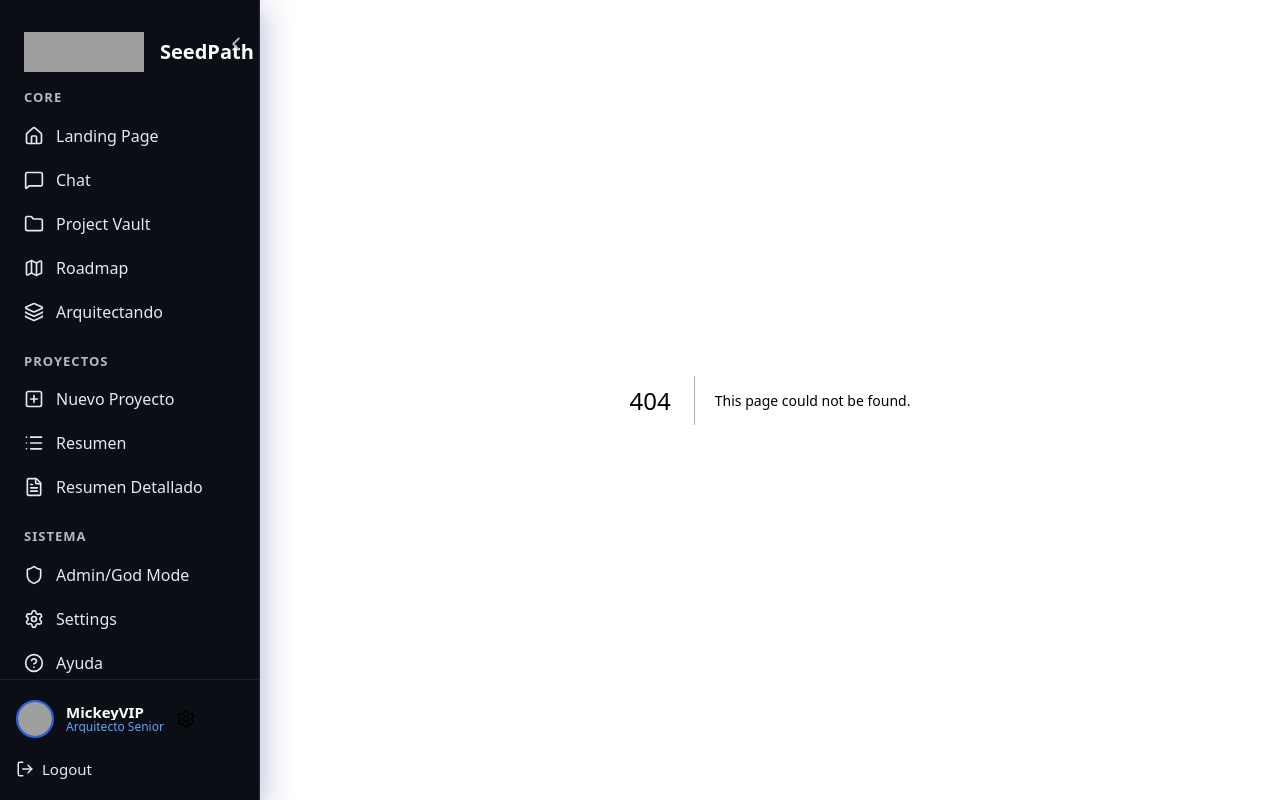
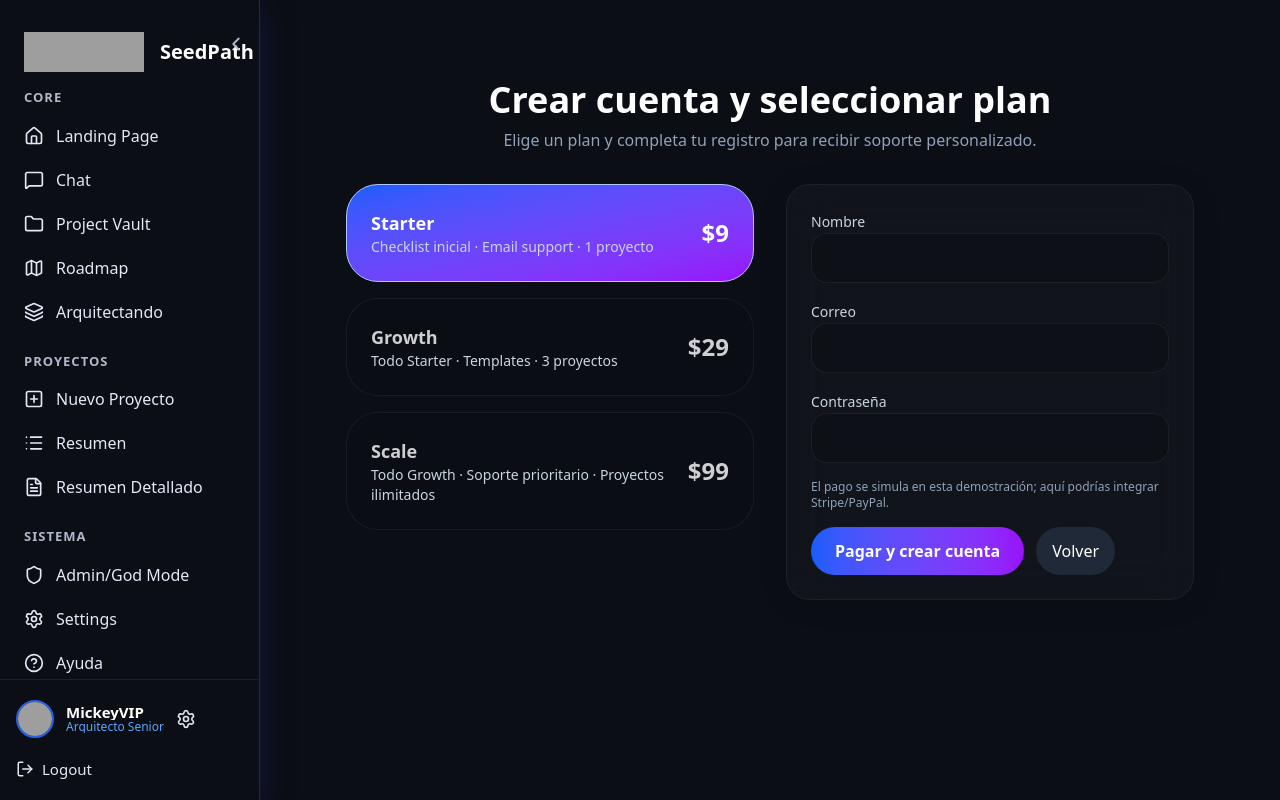
Before and after one commit to Mickey-VIP/seedpath-web, a Next.js app: page /onboarding/register in a window 1280 px wide. Before the commit this address had no page. Built offline with nearby package versions, Linux system fonts and the light colour scheme; grey boxes are pictures that could not be loaded.

Commit message:
cuestionario 2 y creación de perfil

```diff
--- /dev/null
+++ b/src/app/onboarding/advanced/page.tsx
@@ -0,0 +1,82 @@
+"use client";
+
+import { useEffect, useState } from 'react';
+import { useRouter } from 'next/navigation';
+
+const QUESTIONS2: string[] = [
+  'Necesito números, no intenciones. ¿Cuántas personas del perfil exacto de tu cliente objetivo tienes identificadas hoy — con nombre, cargo y empresa — a las que puedas mandarles un mensaje esta semana? Si la respuesta es menos de 10, dime por qué y qué canal usarías para conseguirlas.',
+  'Seamos reales con la cartera: Si hoy tuvieras que pagar el servidor web, el dominio, herramientas o campañas de validación, ¿cuál es tu presupuesto máximo mensual en dólares que estás dispuesto a quemar de tu propio bolsillo antes de tirar la toalla?',
+  '¿Cuál es la acción específica y mínima que tu cliente tiene que hacer para que tú cobres? Descríbela en una sola oración operativa. No me digas "cuando vean el valor" — dime el trigger exacto: ¿qué hace, cuándo, y qué le cobras en ese momento?',
+  'Imagínate que tu producto ya está en vivo y un cliente entra. Describe paso a paso cómo sería su experiencia en los primeros 3 minutos. ¿Qué botón pica, qué información mete y qué resultado le entregas en la pantalla?',
+  'Habilidades y restricciones, sin filtro: ¿qué puedes construir tú solo hoy — código, diseño, ventas, contenido — y qué necesitas de alguien más para llegar a tu primer cliente pagando? Si tienes socios o equipo, dime quiénes son y qué hacen en términos concretos.'
+];
+
+export default function AdvancedPage() {
+  const router = useRouter();
+  const [answers, setAnswers] = useState<string[]>(() => {
+    if (typeof window !== 'undefined') {
+      const saved = localStorage.getItem('onboarding_advanced_answers_v1');
+      if (saved) {
+        try {
+          const parsed = JSON.parse(saved);
+          if (Array.isArray(parsed) && parsed.length === QUESTIONS2.length) return parsed;
+        } catch (e) {}
+      }
+    }
+    return Array(QUESTIONS2.length).fill('');
+  });
+
+  useEffect(() => {
+    try {
+      localStorage.setItem('onboarding_advanced_answers_v1', JSON.stringify(answers));
+    } catch (e) {}
+  }, [answers]);
+
+  function updateAnswer(i: number, v: string) {
+    setAnswers((prev) => {
+      const c = [...prev];
+      c[i] = v;
+      return c;
+    });
+  }
+
+  function handleSubmit(e: React.FormEvent) {
+    e.preventDefault();
+    try {
+      localStorage.setItem('onboarding_advanced_completed_at', String(Date.now()));
+    } catch (e) {}
+    router.push('/dashboard');
+  }
+
+  return (
+    <div className="bg-surface-container-lowest text-on-surface font-body min-h-screen selection:bg-primary-container/30">
+      <main className="max-w-4xl mx-auto px-6 py-20">
+        <div className="mb-8 text-center">
+          <h1 className="text-4xl font-bold font-headline text-white">Cuestionario Avanzado</h1>
+          <p className="text-slate-400 mt-2">Responde con datos y ejemplos concretos — esto nos ayudará a priorizar acciones.</p>
+        </div>
+
+        <form onSubmit={handleSubmit} className="space-y-6">
+          {QUESTIONS2.map((q, i) => (
+            <div key={i} className="glass-card p-6 rounded-2xl">
+              <div className="text-sm text-slate-300 mb-3">Pregunta {i + 1}</div>
+              <div className="text-lg font-semibold text-white mb-4">{q}</div>
+              <textarea
+                value={answers[i]}
+                onChange={(e) => updateAnswer(i, e.target.value)}
+                rows={5}
+                className="w-full bg-[#0b0e14]/60 rounded-xl border border-white/6 focus:border-primary/60 focus:ring-1 focus:ring-primary/10 text-on-surface p-4 text-lg transition-all resize-none outline-none placeholder:text-slate-600"
+                placeholder="Responde con números, ejemplos y pasos concretos"
+              />
+            </div>
+          ))}
+
+          <div className="flex items-center gap-4">
+            <button type="button" onClick={() => router.push('/dashboard')} className="px-6 py-3 bg-[#1f2937] text-white rounded-full">Omitir</button>
+            <button type="submit" className="px-6 py-3 bg-gradient-to-r from-blue-600 to-purple-600 text-white rounded-full font-bold">Guardar y continuar</button>
+          </div>
+        </form>
+      </main>
+    </div>
+  );
+}
--- /dev/null
+++ b/src/app/onboarding/register/page.tsx
@@ -0,0 +1,101 @@
+"use client";
+
+import { useState } from 'react';
+import { useRouter } from 'next/navigation';
+
+const PLANS = [
+  { id: 'starter', name: 'Starter', price: '$9', priceNum: 9, features: ['Checklist inicial', 'Email support', '1 proyecto'] },
+  { id: 'growth', name: 'Growth', price: '$29', priceNum: 29, features: ['Todo Starter', 'Templates', '3 proyectos'] },
+  { id: 'scale', name: 'Scale', price: '$99', priceNum: 99, features: ['Todo Growth', 'Soporte prioritario', 'Proyectos ilimitados'] },
+];
+
+export default function RegisterPage() {
+  const router = useRouter();
+  const [selected, setSelected] = useState(PLANS[0].id);
+  const [name, setName] = useState('');
+  const [email, setEmail] = useState('');
+  const [password, setPassword] = useState('');
+  const [isProcessing, setIsProcessing] = useState(false);
+  const [error, setError] = useState('');
+
+  function handleSubscribe(e: React.FormEvent) {
+    e.preventDefault();
+    setError('');
+    if (!name.trim()) return setError('Ingresa tu nombre');
+    const normalized = email.trim();
+    if (!/\S+@\S+\.\S+/.test(normalized)) return setError('Correo inválido');
+    if (password.length < 6) return setError('La contraseña debe tener al menos 6 caracteres');
+
+    setIsProcessing(true);
+    setTimeout(() => {
+      try {
+        const plan = PLANS.find((p) => p.id === selected) ?? PLANS[0];
+        const user = { name: name.trim(), email: normalized, plan: plan.id, planName: plan.name, subscribedAt: Date.now() };
+        localStorage.setItem('user_v1', JSON.stringify(user));
+        localStorage.setItem('subscription_v1', JSON.stringify({ plan: plan.id, price: plan.priceNum, status: 'active', startedAt: Date.now() }));
+      } finally {
+        setIsProcessing(false);
+        router.push('/onboarding/advanced');
+      }
+    }, 1200);
+  }
+
+  return (
+    <div className="bg-surface-container-lowest text-on-surface font-body min-h-screen selection:bg-primary-container/30">
+      <main className="max-w-4xl mx-auto px-6 py-20">
+        <div className="mb-8 text-center">
+          <h1 className="text-4xl font-bold font-headline text-white">Crear cuenta y seleccionar plan</h1>
+          <p className="text-slate-400 mt-2">Elige un plan y completa tu registro para recibir soporte personalizado.</p>
+        </div>
+
+        <div className="grid md:grid-cols-2 gap-8">
+          <div className="space-y-4">
+            {PLANS.map((p) => (
+              <button
+                key={p.id}
+                onClick={() => setSelected(p.id)}
+                className={[
+                  'w-full text-left p-6 rounded-2xl transition-all border',
+                  selected === p.id ? 'border-primary bg-gradient-to-br from-blue-600 to-purple-600 text-white' : 'border-white/6 bg-[#0b0e14]/40 text-white/80',
+                ].join(' ')}
+              >
+                <div className="flex items-center justify-between">
+                  <div>
+                    <div className="font-bold text-lg">{p.name}</div>
+                    <div className="text-sm text-slate-300">{p.features.join(' · ')}</div>
+                  </div>
+                  <div className="text-2xl font-extrabold">{p.price}</div>
+                </div>
+              </button>
+            ))}
+          </div>
+
+          <div className="glass-card p-6 rounded-3xl">
+            <form onSubmit={handleSubscribe} className="space-y-4">
+              <label className="text-sm text-slate-300">Nombre</label>
+              <input value={name} onChange={(e) => setName(e.target.value)} className="w-full px-4 py-3 rounded-lg bg-[#0b0e14]/50 border border-white/6 text-white" />
+
+              <label className="text-sm text-slate-300">Correo</label>
+              <input value={email} onChange={(e) => setEmail(e.target.value)} type="email" className="w-full px-4 py-3 rounded-lg bg-[#0b0e14]/50 border border-white/6 text-white" />
+
+              <label className="text-sm text-slate-300">Contraseña</label>
+              <input value={password} onChange={(e) => setPassword(e.target.value)} type="password" className="w-full px-4 py-3 rounded-lg bg-[#0b0e14]/50 border border-white/6 text-white" />
+
+              <div className="text-xs text-slate-400">El pago se simula en esta demostración; aquí podrías integrar Stripe/PayPal.</div>
+
+              {error && <div className="text-sm text-red-400">{error}</div>}
+
+              <div className="flex items-center gap-3">
+                <button type="submit" disabled={isProcessing} className="px-6 py-3 bg-gradient-to-r from-blue-600 to-purple-600 text-white rounded-full font-bold">
+                  {isProcessing ? 'Procesando pago...' : 'Pagar y crear cuenta'}
+                </button>
+
+                <button type="button" onClick={() => router.push('/onboarding/analysis')} className="px-4 py-3 bg-[#1f2937] text-white rounded-full">Volver</button>
+              </div>
+            </form>
+          </div>
+        </div>
+      </main>
+    </div>
+  );
+}
--- a/src/app/onboarding/solutions/page.tsx
+++ b/src/app/onboarding/solutions/page.tsx
@@ -25,7 +25,7 @@ export default function SolutionsPage() {
           </ol>
 
           <div className="flex gap-3">
-            <button onClick={() => router.push('/dashboard')} className="px-6 py-3 bg-gradient-to-r from-blue-600 to-purple-600 text-white rounded-full font-bold">Quiero ayuda con esto</button>
+            <button onClick={() => router.push('/onboarding/register')} className="px-6 py-3 bg-gradient-to-r from-blue-600 to-purple-600 text-white rounded-full font-bold">Quiero ayuda con esto</button>
             <button onClick={() => router.push('/onboarding/analysis')} className="px-6 py-3 bg-[#1f2937] text-white rounded-full">Volver al análisis</button>
           </div>
         </div>
```
